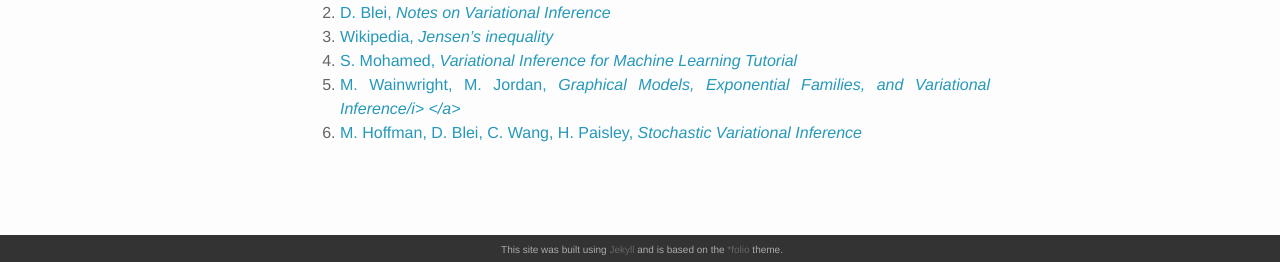
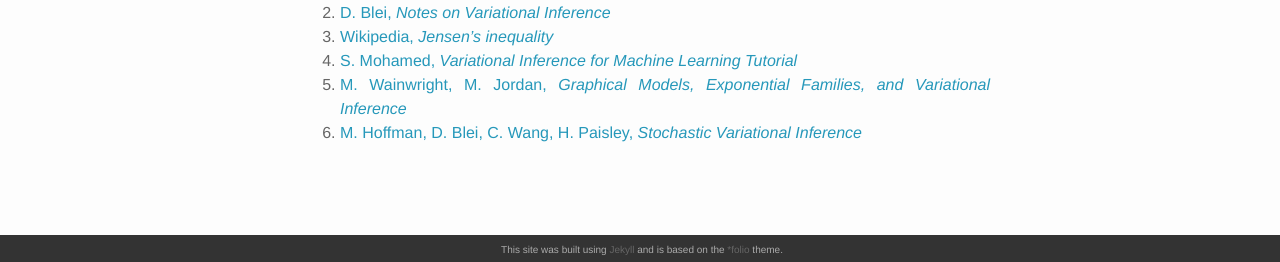
Before and after one commit to svepe/svepe.github.io, a Jekyll site: the page built from _lablogs/1_elbo.md, in a window 1280 px wide and 900 px high, scrolled down 2354 px. Shown: the part 635-897 px from the top of the window. Built offline with Jekyll 4.4.1, drawn with Linux system fonts in a browser that asks for light colours; nearby versions of some CDN libraries; formulas are drawn with MathJax 3.

Commit message:
Fix a typo

```diff
--- a/_lablogs/1_elbo.md
+++ b/_lablogs/1_elbo.md
@@ -201,7 +201,7 @@ which I will cover in a future post.
       target="_blank"
       name="ref5">
       M. Wainwright, M. Jordan, <i>Graphical Models, Exponential Families, and
-      Variational Inference/i>
+      Variational Inference</i>
    </a>
 6. <a href="http://jmlr.org/papers/volume14/hoffman13a/hoffman13a.pdf"
       target="_blank"
```
